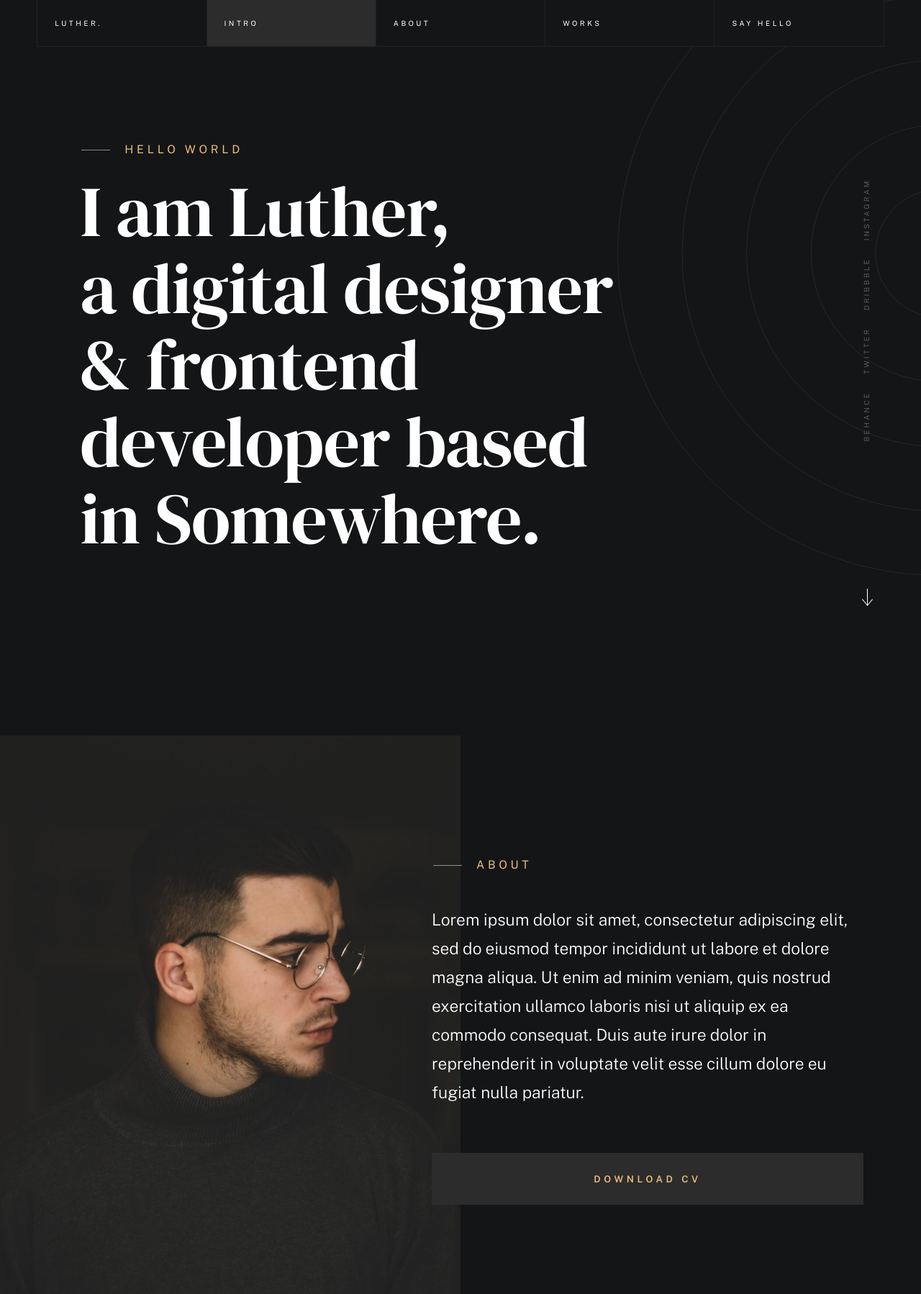
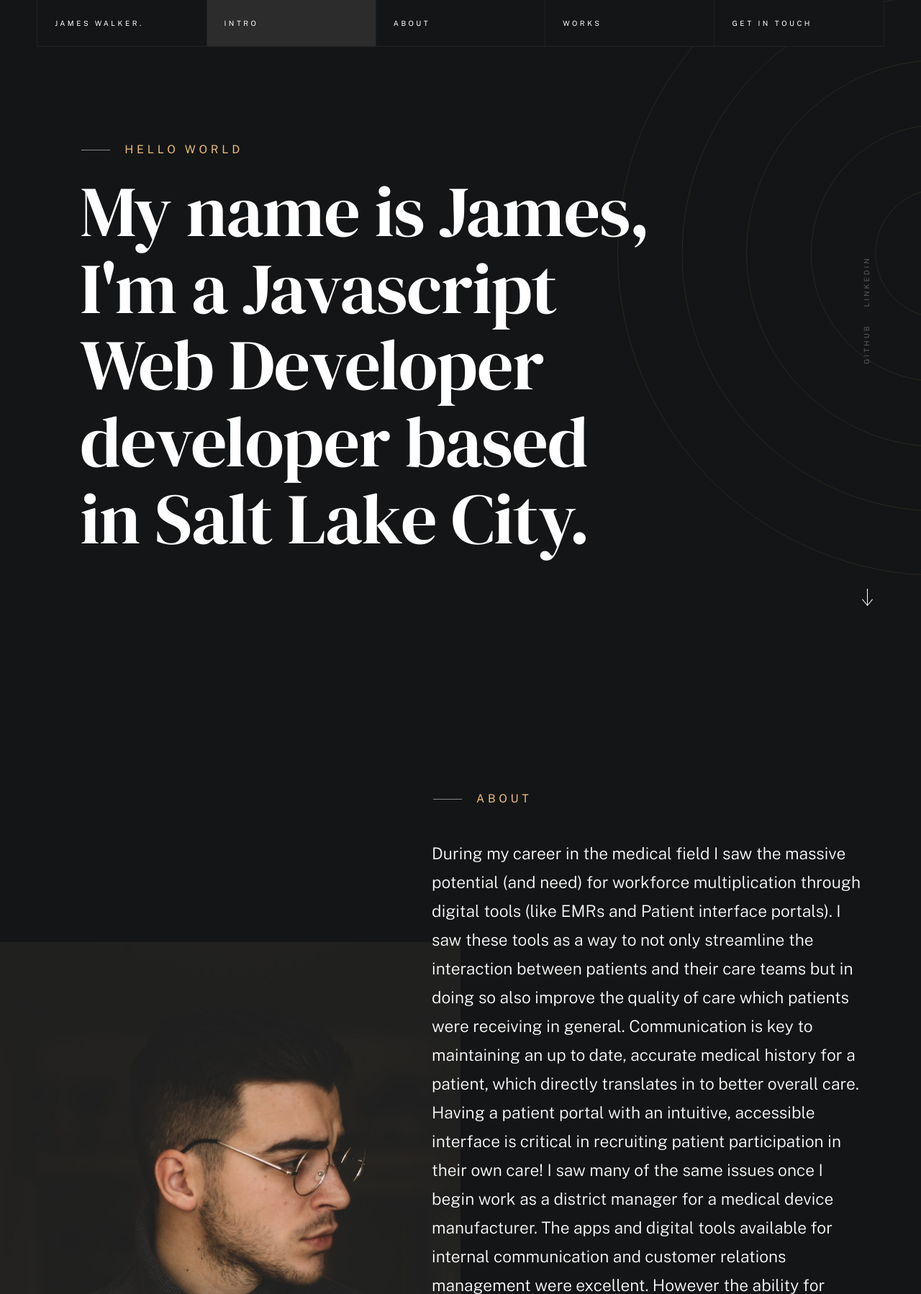
Before and after one commit to Jpeyton-hub/JWResume, a plain HTML site: page index.html in a window 1280 px wide. Shown: the top 1798 px of the page at 72% size. Drawn offline with nearby package versions, Linux system fonts and the light colour scheme; a web font is replaced by a local one.

Commit message:
changed website title and added to the about section

```diff
--- a/index.html
+++ b/index.html
@@ -5,7 +5,7 @@
     <!--- basic page needs
     ================================================== -->
     <meta charset="utf-8">
-    <title>Luther</title>
+    <title>James W Development</title>
     <meta name="description" content="">
     <meta name="author" content="">
 
@@ -56,18 +56,18 @@
         <header class="s-header">
 
             <div class="header-mobile">
-                <span class="mobile-home-link"><a href="index.html">Luther.</a></span>
+                <span class="mobile-home-link"><a href="index.html">James Walker.</a></span>
                 <a class="mobile-menu-toggle" href="#0"><span>Menu</span></a>
             </div>
 
             <div class="row wide main-nav-wrap">
                 <nav class="column lg-12 main-nav">
                     <ul>
-                        <li><a href="index.html" class="home-link">Luther.</a></li>
+                        <li><a href="index.html" class="home-link">James Walker.</a></li>
                         <li class="current"><a href="#intro" class="smoothscroll">Intro</a></li>
                         <li><a href="#about" class="smoothscroll">About</a></li>
                         <li><a href="#works" class="smoothscroll">Works</a></li>
-                        <li><a href="#contact" class="smoothscroll">Say Hello</a></li>
+                        <li><a href="#contact" class="smoothscroll">Get in Touch</a></li>
                     </ul>
                 </nav>
             </div>
@@ -92,19 +92,17 @@
                         </div>
 
                         <h1 class="text-huge-title">
-                            I am Luther, <br>
-                            a digital designer <br>
-                            & frontend <br>
+                            My name is James, <br>
+                            I'm a Javascript <br>
+                            Web Developer <br>
                             developer based <br>
-                            in Somewhere.
+                            in Salt Lake City.
                         </h1>
                     </div>
 
                     <ul class="intro-social">
-                        <li><a href="#0">Behance</a></li>
-                        <li><a href="#0">Twitter</a></li>
-                        <li><a href="#0">Dribbble</a></li>
-                        <li><a href="#0">Instagram</a></li>
+                        <li><a href="https://github.com/Jpeyton-hub">Github</a></li>
+                        <li><a href="https://www.linkedin.com/in/james-walker-727270206/">Linkedin</a></li>
                     </ul>
 
                 </div> <!-- end intro content -->
@@ -135,11 +133,8 @@
                                 About
                             </h2>
                             <p class="attention-getter" data-animate-el>
-                                Lorem ipsum dolor sit amet, consectetur adipiscing elit, sed do eiusmod
-                                tempor incididunt ut labore et dolore magna aliqua. Ut enim ad minim
-                                veniam, quis nostrud exercitation ullamco laboris nisi ut aliquip ex
-                                ea commodo consequat. Duis aute irure dolor in reprehenderit in voluptate
-                                velit esse cillum dolore eu fugiat nulla pariatur.
+                                During my career in the medical field I saw the massive potential (and need) for workforce multiplication through digital tools (like EMRs and Patient interface portals). I saw these tools as a way to not only streamline the interaction between patients and their care teams but in doing so also improve the quality of care which patients were receiving in general. Communication is key to maintaining an up to date, accurate medical history for a patient, which directly translates in to better overall care. Having a patient portal with an intuitive, accessible interface is critical in recruiting patient participation in their own care!
+                                I saw many of the same issues once I begin work as a district manager for a medical device manufacturer. The apps and digital tools available for internal communication and customer relations management were excellent. However the ability for customers to reach out and recieve the details for our education events, product specifications and even pricing information was all but non-existent and relied basically on old-school mass email blasts, which of course are less than ideal. I always wanted an outward facing solution for customers to easily access intructional videos and product information when they needed a quick refresher. So I went and took a course on Full-Stack development and now I want to create sleek, responsive business solutions for you!
                             </p>
                             <a href="#0" class="btn btn--medium u-fullwidth" data-animate-el>Download CV</a>
 
```
Also changed, not shown: readme.txt (deleted).
